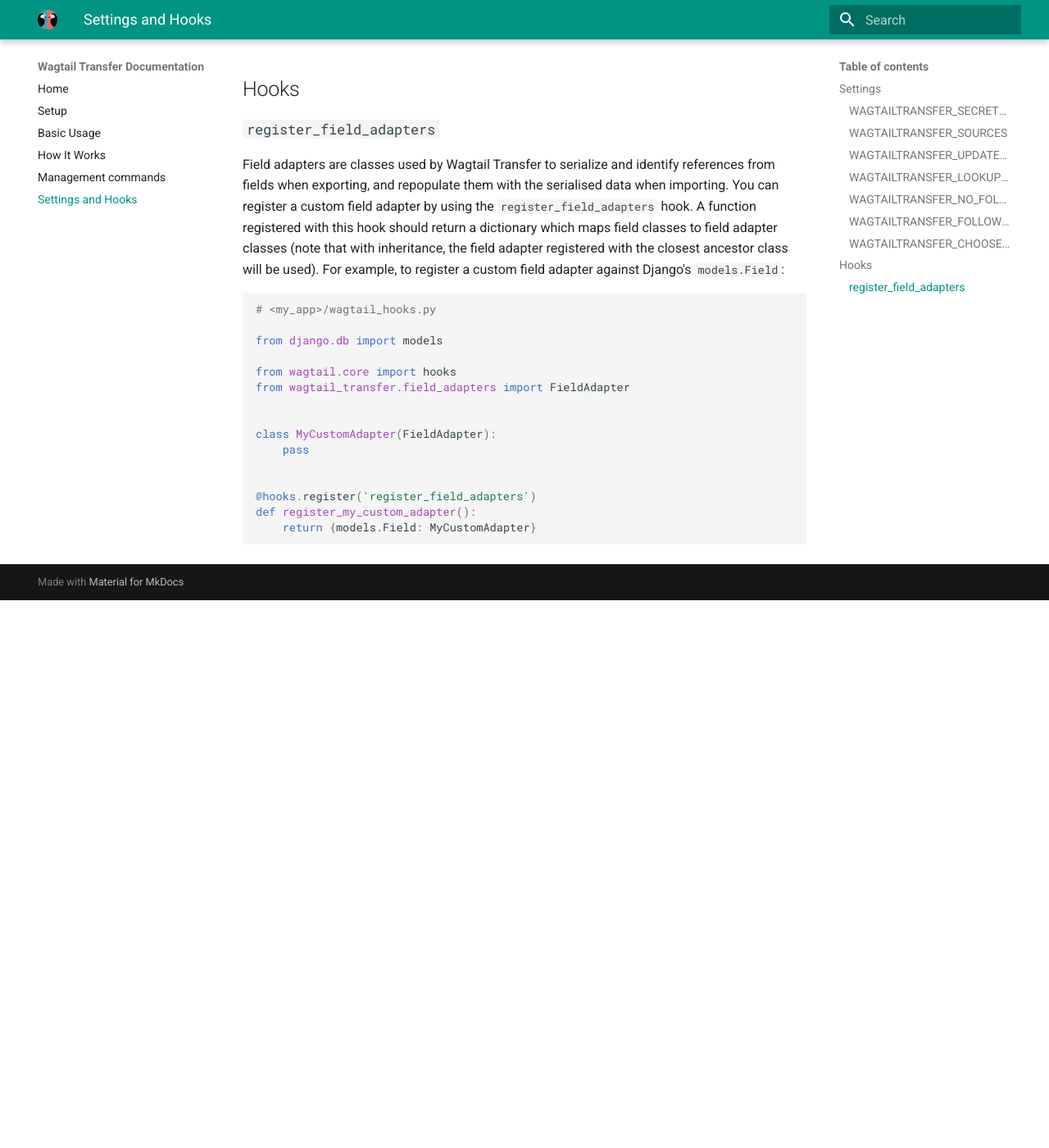
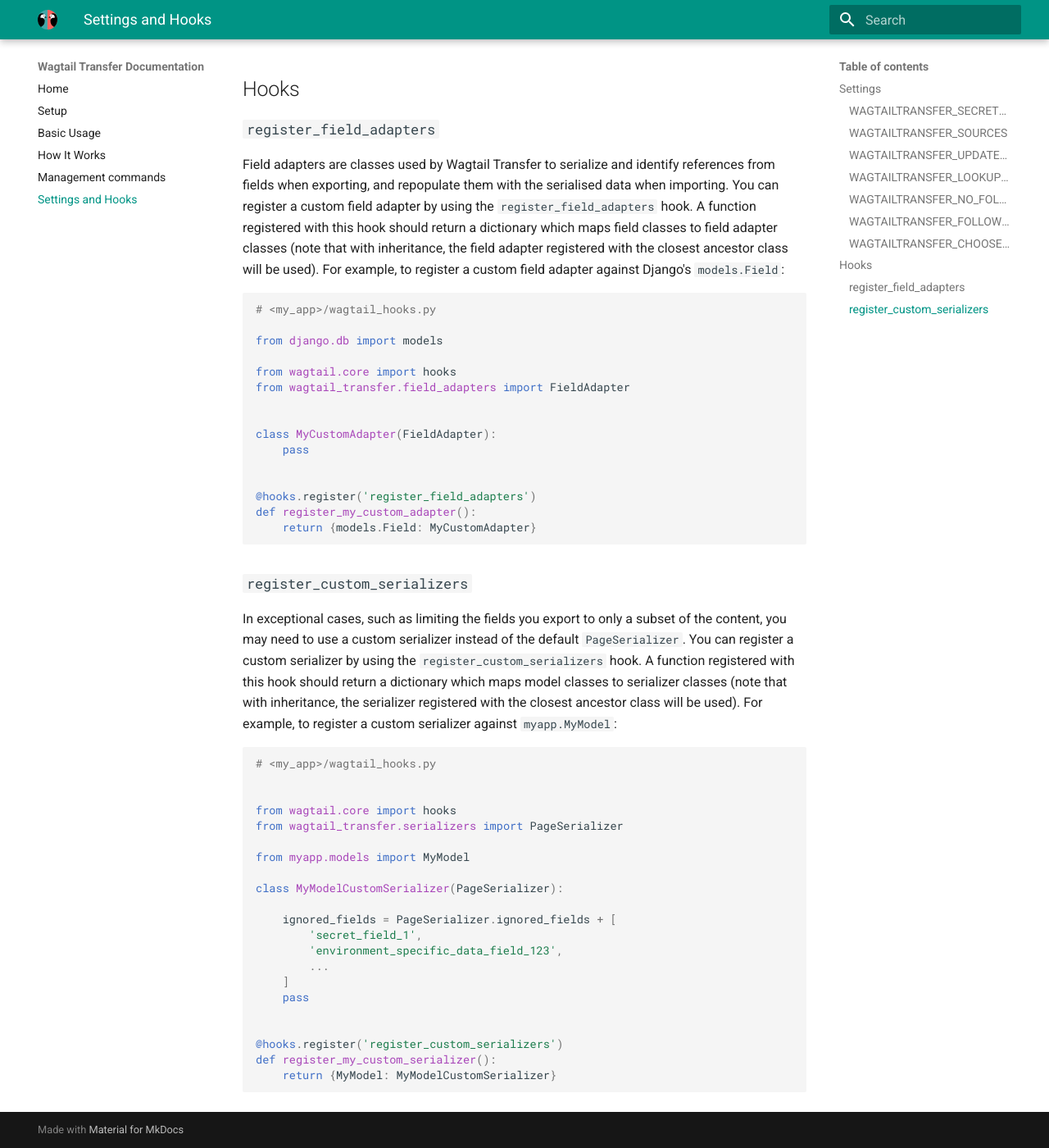
Before and after one commit to wagtail/wagtail-transfer, an MkDocs documentation site: the page built from docs/settings.md, in a window 1280 px wide and 1400 px high, scrolled down 2873 px. Shown: the whole window at 82% size. Built offline with MkDocs 1.6.1 and Material for MkDocs 9.7.7, drawn with Linux system fonts in a browser that asks for light colours; before the commit the page ends 3605 px from its top, so only the background shows below that.

Commit message:
Add support for pluggable Serializers via a wagtail hook
Followed the same pattern as for https://github.com/wagtail/wagtail-transfer/pull/46/

No new tests for this (yet)

````diff
--- a/docs/settings.md
+++ b/docs/settings.md
@@ -139,3 +139,36 @@
     return {models.Field: MyCustomAdapter}
 
 ```
+
+
+### `register_custom_serializers`
+
+In exceptional cases, such as limiting the fields you export to only a subset of the content, you may need to use a custom serializer instead of the default `PageSerializer`.
+You can register a custom serializer by using the `register_custom_serializers` hook.
+A function registered with this hook should return a dictionary which maps model classes to serializer classes (note that with inheritance, the serializer registered with the closest ancestor class will be used).
+For example, to register a custom serializer against `myapp.MyModel`:
+
+```python
+# <my_app>/wagtail_hooks.py
+
+
+from wagtail.core import hooks
+from wagtail_transfer.serializers import PageSerializer
+
+from myapp.models import MyModel
+
+class MyModelCustomSerializer(PageSerializer):
+
+    ignored_fields = PageSerializer.ignored_fields + [
+        'secret_field_1',
+        'environment_specific_data_field_123',
+        ...
+    ]
+    pass
+
+
+@hooks.register('register_custom_serializers')
+def register_my_custom_serializer():
+    return {MyModel: MyModelCustomSerializer}
+
+```
````
Also changed, not shown: 2 other files.
